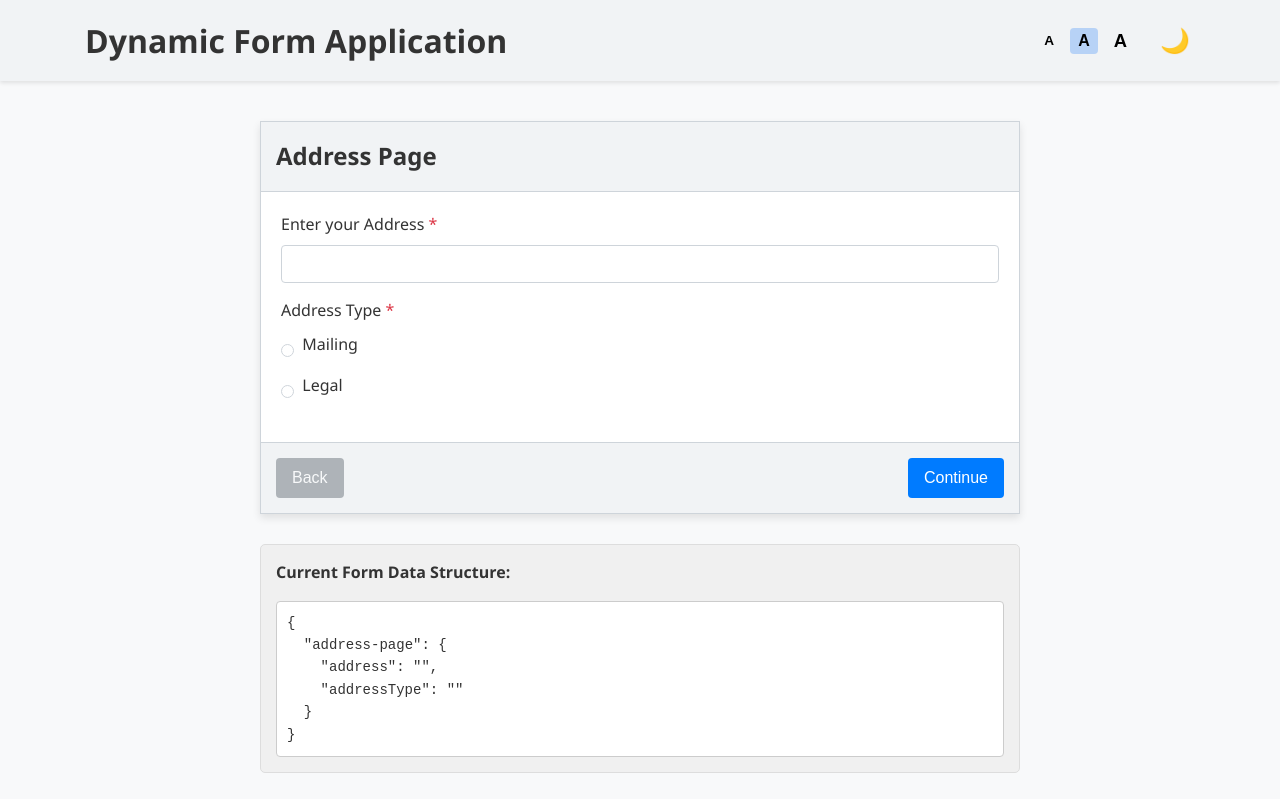
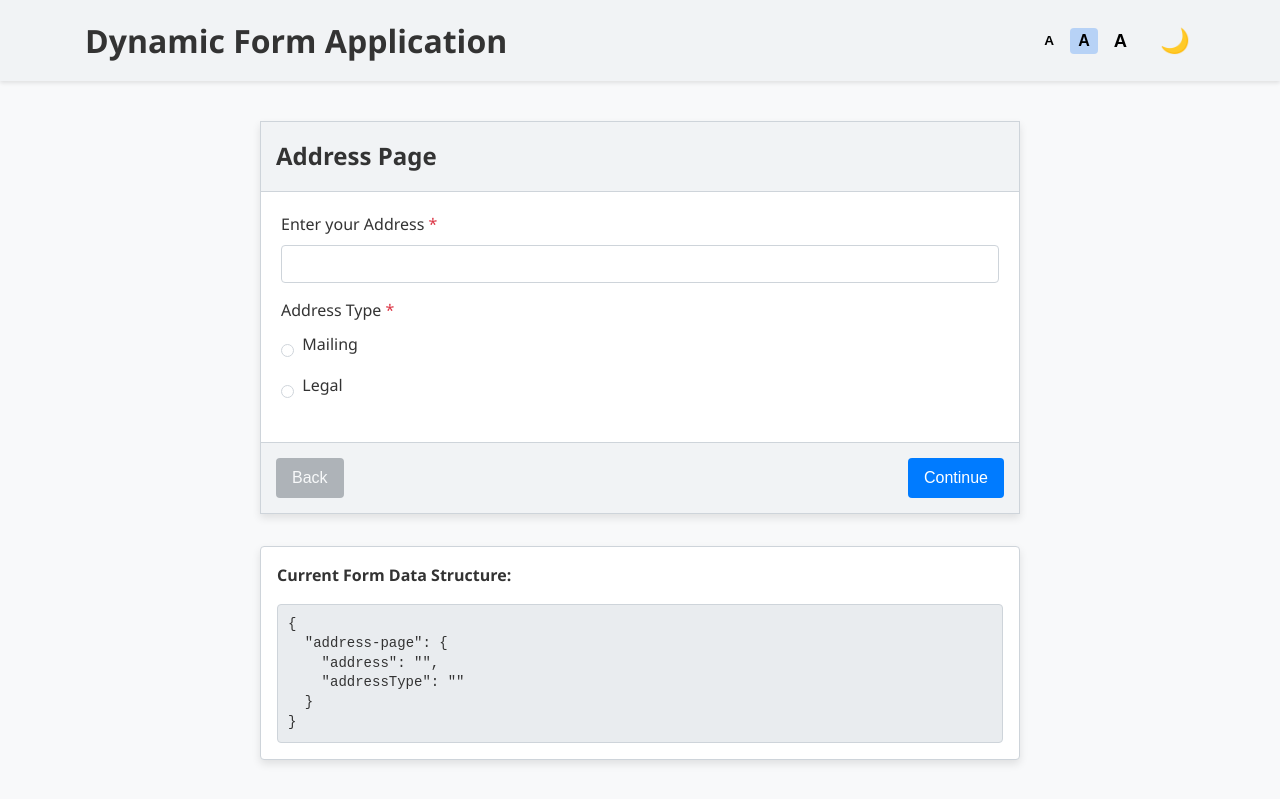
Before and after one commit to awgibson/dynamic-angular-form, an Angular app: page /form/address-page in a window 1280 px wide. Shown: the top 799 px of the page. Built offline with nearby package versions, Linux system fonts and the light colour scheme.

Commit message:
Fix: Improve form data structure display styling in dark mode

```diff
--- a/src/app/features/dynamic-form/dynamic-form.component.scss
+++ b/src/app/features/dynamic-form/dynamic-form.component.scss
@@ -137,19 +137,30 @@ label {
   border: 1px solid #ddd;
 }
 
+.form-data-debug {
+  margin-top: 2rem;
+  padding: 1rem;
+  border-radius: 4px;
+  background-color: var(--card-bg-color, #ffffff);
+  border: 1px solid var(--border-color, #ced4da);
+  box-shadow: 0 4px 8px var(--shadow-color, rgba(0, 0, 0, 0.1));
+  transition: background-color 0.3s ease, border-color 0.3s ease;
+}
+
 .form-data-debug h4 {
   margin-bottom: 15px;
-  color: #333;
+  color: var(--text-color, #333);
 }
 
 .form-data-debug pre {
-  background-color: #fff;
+  background-color: var(--debug-code-bg-color, #e9ecef);
   padding: 10px;
   border-radius: 4px;
-  border: 1px solid #ccc;
+  border: 1px solid var(--border-color, #ced4da);
   max-height: 300px;
   overflow: auto;
   font-family: monospace;
   font-size: 14px;
   white-space: pre-wrap;
+  color: var(--text-color, #333);
 }
--- a/src/styles.scss
+++ b/src/styles.scss
@@ -131,6 +131,22 @@ pre, code {
   border: 1px solid var(--border-color);
   border-radius: 4px;
   padding: 0.5rem;
+  font-family: 'Courier New', Courier, monospace;
+  font-size: 0.9rem;
+  line-height: 1.4;
+}
+
+/* JSON formatting improvements */
+.json-key {
+  color: var(--primary-color);
+}
+
+.json-string {
+  color: var(--error-color);
+}
+
+.json-number {
+  color: var(--primary-hover-color);
 }
 
 .form-check-input[type="checkbox"] {
```
